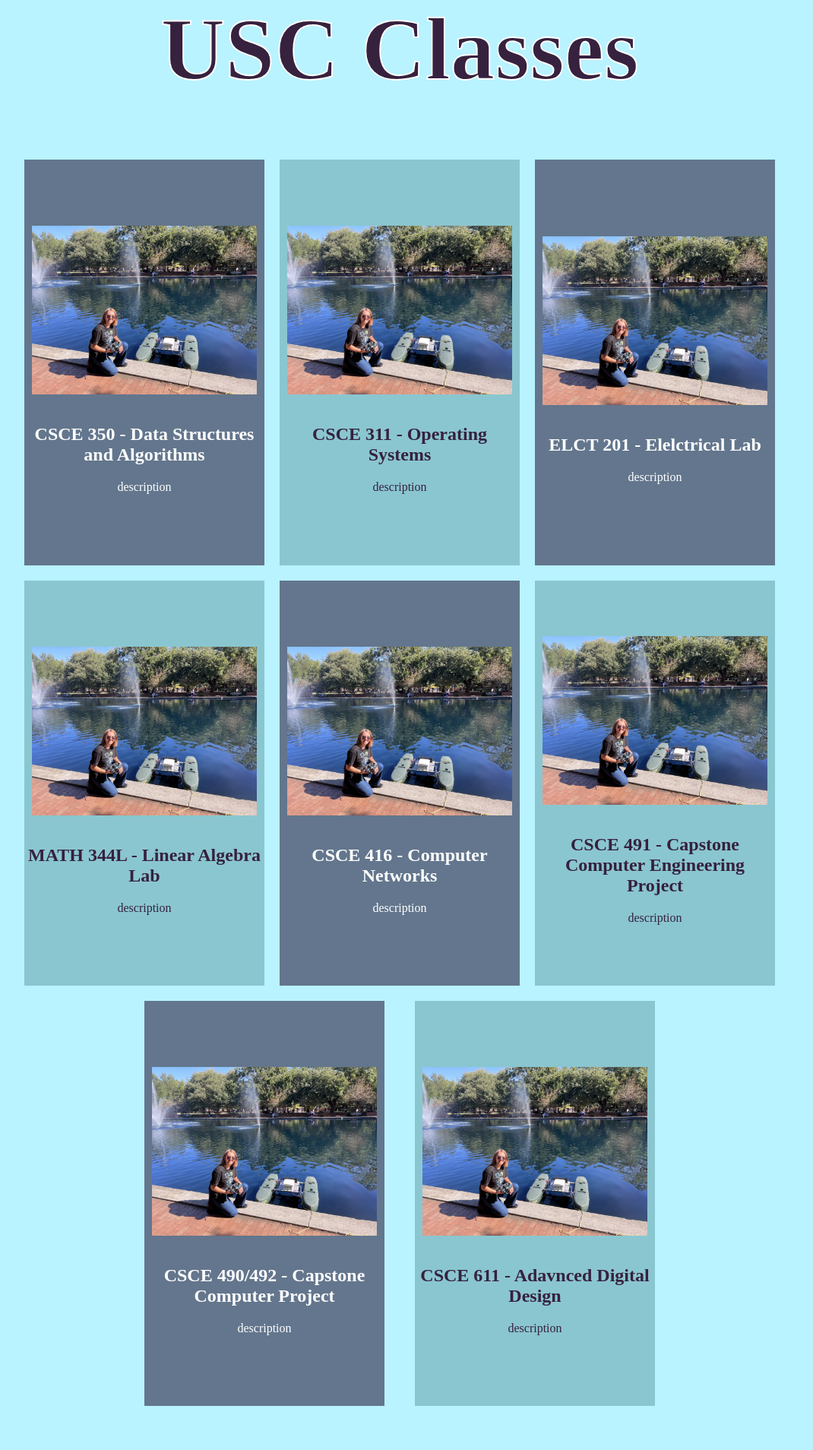
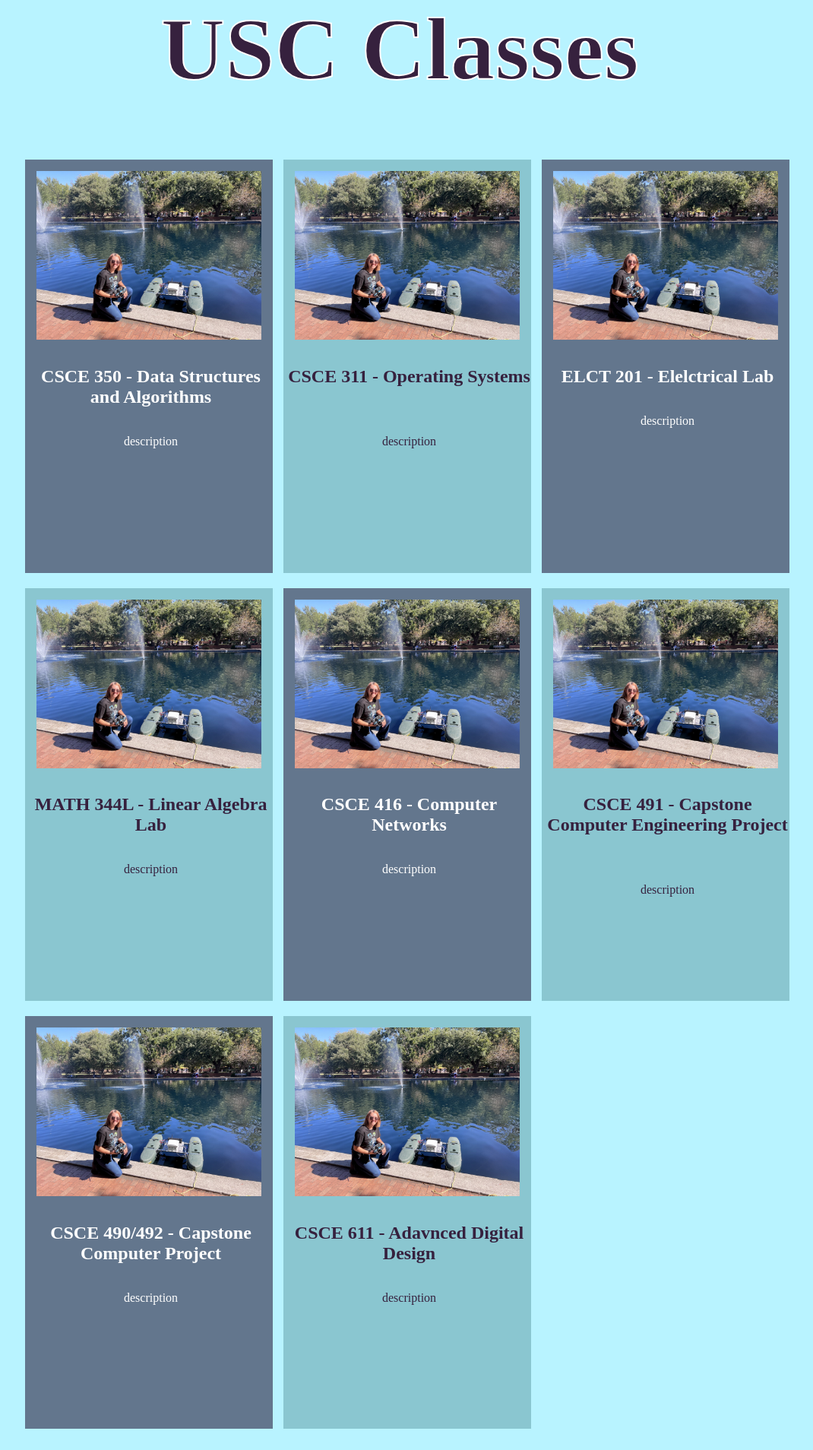
Before and after one commit to Mysterium-sch/Lily_Lamb, a PHP site: page /classes.html in a window 1280 px wide; the page is wider, and only the part inside the window is pictured. Shown: the part 150-2058 px from the top of that part at 76% size, without its empty margins (114-1184 px from the left). Before the commit the page ends 2000 px from the top of that part, so only its background shows below. Run offline with PHP 8.4, Linux system fonts and the light colour scheme.

Commit message:
fixed class style

```diff
--- a/classes.html
+++ b/classes.html
@@ -20,84 +20,75 @@
 <body>
 
     <h1>USC Classes</h1>
+<div class="holder">
 
-
-            <div class="cols">
-
+                <a href="https://github.com/Mysterium-sch/350">
                 <div class="sec">
-                    <a style="color: white" href="https://github.com/Mysterium-sch/350">
                 <img class="adjust" src="./image/research.jpg" alt="holder image">
                 <h2>CSCE 350 - Data Structures and Algorithms</h2>
                 <p>description</p>
-                    </a>
             </div>
+        </a>
 
 
+        <a  href="https://github.com/Mysterium-sch/311"></a>
             <div class="sec2">
-                <a style="color: #36213e"  href="https://github.com/Mysterium-sch/311">
                 <img class="adjust" src="./image/research.jpg" alt="holder image">
                 <h2>CSCE 311 - Operating Systems </h2>
                 <p>description</p>
-                </a>
             </div>
+        </a>
 
 
-
+        <a style="color: white" href="https://github.com/Mysterium-sch/ELCT201">
             <div class="sec">
-                <a style="color: white" href="https://github.com/Mysterium-sch/ELCT201">
                 <img class="adjust" src="./image/research.jpg" alt="holder image">
                 <h2>ELCT 201 - Elelctrical Lab</h2>
                 <p>description</p>
-                </a>
+
             </div>
+        </a>
 
-
+        <a href="https://github.com/Mysterium-sch/344L">
             <div class="sec2">
-                <a style="color: #36213e"  href="https://github.com/Mysterium-sch/344L">
                 <img class="adjust" src="./image/research.jpg" alt="holder image">
                 <h2>MATH 344L - Linear Algebra Lab</h2>
                 <p>description</p>
-            </a>
             </div>
+        </a>
 
-
+        <a href="https://github.com/Mysterium-sch/416">
             <div class="sec">
-                <a style="color: white" href="https://github.com/Mysterium-sch/416">
                 <img class="adjust" src="./image/research.jpg" alt="holder image">
                 <h2>CSCE 416 - Computer Networks</h2>
                 <p>description</p>
-                </a>
             </div>
+        </a>
 
-
+        <a    href="https://github.com/Mysterium-sch/491">
             <div class="sec2">
-                <a style="color: #36213e" href="https://github.com/Mysterium-sch/491">
                 <img class="adjust" src="./image/research.jpg" alt="holder image">
                 <h2>CSCE 491 - Capstone Computer Engineering Project </h2>
                 <p>description</p>
-                </a>
             </div>
+        </a>
 
-
+        <a href="https://mysterium-sch.github.io/CapstoneProject/">
             <div class="sec">
-                <a style="color: white" href="https://mysterium-sch.github.io/CapstoneProject/">
                 <img class="adjust" src="./image/research.jpg" alt="holder image">
                 <h2>CSCE 490/492 - Capstone Computer Project</h2>
                 <p>description</p>
             </div>
+        </a>
 
-
+        <a   href="https://github.com/Mysterium-sch/611">
             <div class="sec2">
-                <a style="color: #36213e" href="https://github.com/Mysterium-sch/611">
                 <img class="adjust" src="./image/research.jpg" alt="holder image">
                 <h2>CSCE 611 - Adavnced Digital Design  </h2>
                 <p>description</p>
-                </a>
             </div>
-
-
-        </div>
-
+        </a>
+    </div>
 
 
 
--- a/css/class.css
+++ b/css/class.css
@@ -1,35 +1,39 @@
 .sec {
-    justify-content: center;
-    align-items: center;
-    align-self: center;
-    align-content: center;
+    position: relative;
+    left: 11%;
+    object-fit: contain;
     display: inline-flex;
     height: 400pt;
     width: 400pt;
     text-align: center;
+    flex-wrap: wrap;
     flex-direction: column;
     color: white;
     background-color: #63768d;
     width: 25%;
+    margin-bottom: 20px;
+    margin-right: 10px;
+    padding: 5px;
 }
 .sec2 {
-    justify-content: center;
-    align-items: center;
-    align-self: center;
-    align-content: center;
+    position: relative;
+    left: 11%;
+    object-fit: contain;
     display: inline-flex;
     height: 400pt;
     width: 400pt;
     text-align: center;
+    flex-wrap: wrap;
     flex-direction: column;
     background-color: #8ac6d0;
     color: #36213e;
     width: 25%;
+    margin-bottom: 20px;
+    margin-right: 10px;
+    padding: 5px;
 }
 
-
-
-.cols {
+.holder {
     box-sizing: border-box;
     justify-content: center;
     align-items: center;
@@ -39,10 +43,8 @@
     column-gap: 20px;
     row-gap: 20px;
     width: 100%;
-    display: inline-flex;
-    flex-direction: row;
-    flex-wrap: wrap;
 }
+
 
 .adjust {
     padding: 10px;
```
